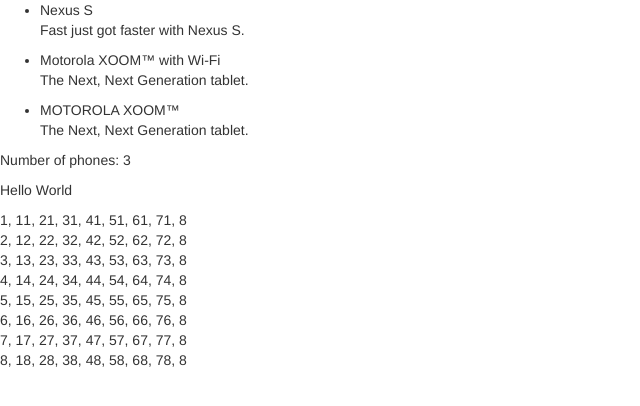
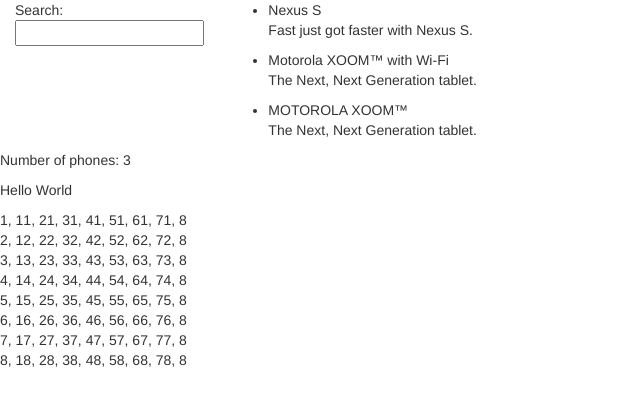
Before and after one commit to Felttrip/AngularExploration, a website: page app/index.html in a window 1280 px wide. Shown: the whole page, without its empty margins (0-640 px from the left). Drawn offline with nearby package versions, Linux system fonts and the light colour scheme.

Commit message:
3 Filtering repeaters

```diff
--- a/app/index.html
+++ b/app/index.html
@@ -1,21 +1,29 @@
 <!doctype html>
-<html lang="en" ng-app = "phonecatApp">
+<html lang="en" ng-app = "phonecatApp" ng-controller="PhoneListCtrl">
 <head>
   <meta charset="utf-8">
-  <title>Phone Cat</title>
+  <title ng-bind-template="Google Phone Gallery: {{query}}">Google Phone Gallery</title>
   <link rel="stylesheet" href="bower_components/bootstrap/dist/css/bootstrap.css">
   <link rel="stylesheet" href="css/app.css">
   <script src="bower_components/angular/angular.js"></script>
   <script src="js/controllers.js"></script>
 </head>
- <body ng-controller="PhoneListCtrl">
-
-   <ul>
-     <li ng-repeat="phone in phones">
-       <span>{{phone.name}}</span>
+<body >
+  <div class = "container-fluid">
+    <div class = "row">
+      <div class = "col-md-2">
+        Search: <input ng-model="query">
+      </div>
+      <div class = "col-md-10">
+        <ul class = "phones">
+          <li ng-repeat="phone in phones | filter:query">
+            {{phone.name}}
             <p>{{phone.snippet}}</p>
           </li>
         </ul>
+      </div>
+    </div>
+  </div>
   <p>Number of phones: {{phones.length}}</p>
   <p>Hello {{name}}</p>
   <table>
```
Also changed, not shown: test/e2e/scenarios.js (+42 -4 lines). Lines whose indentation alone changed are shown as unchanged.
